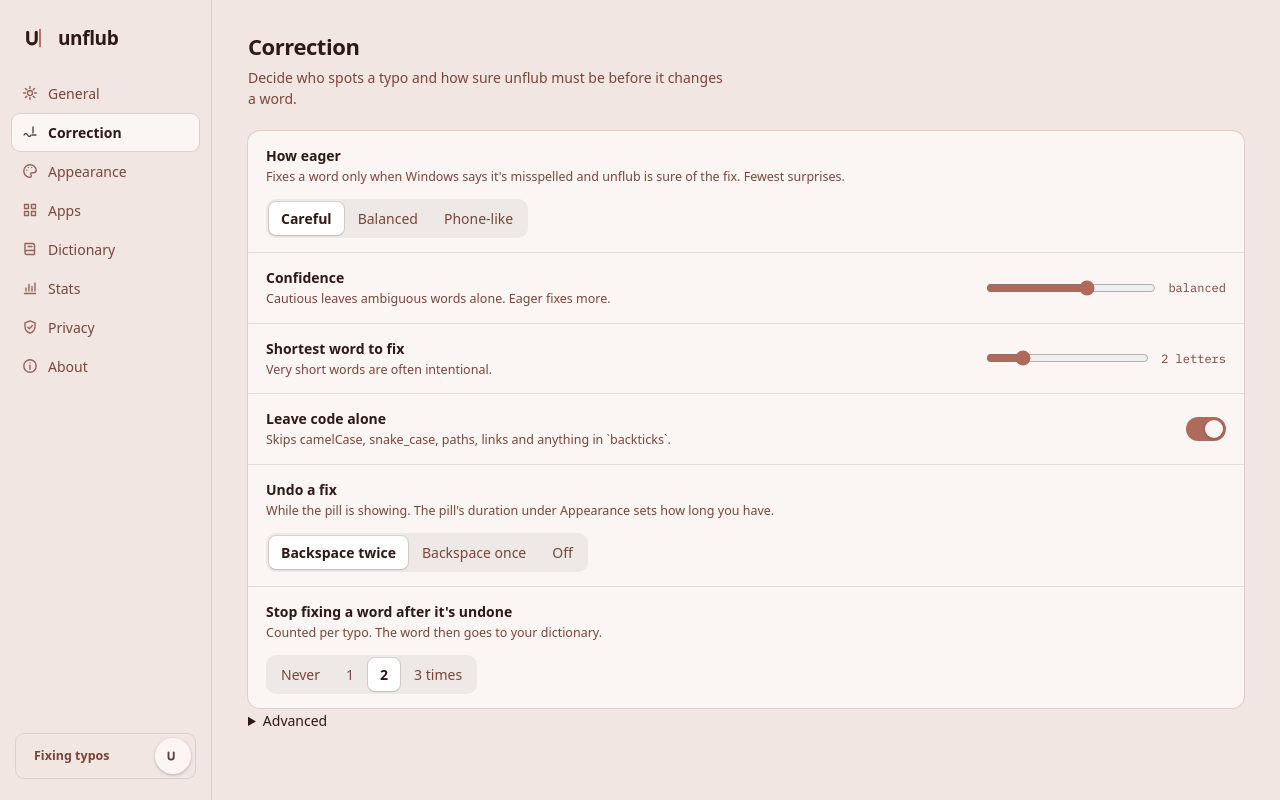
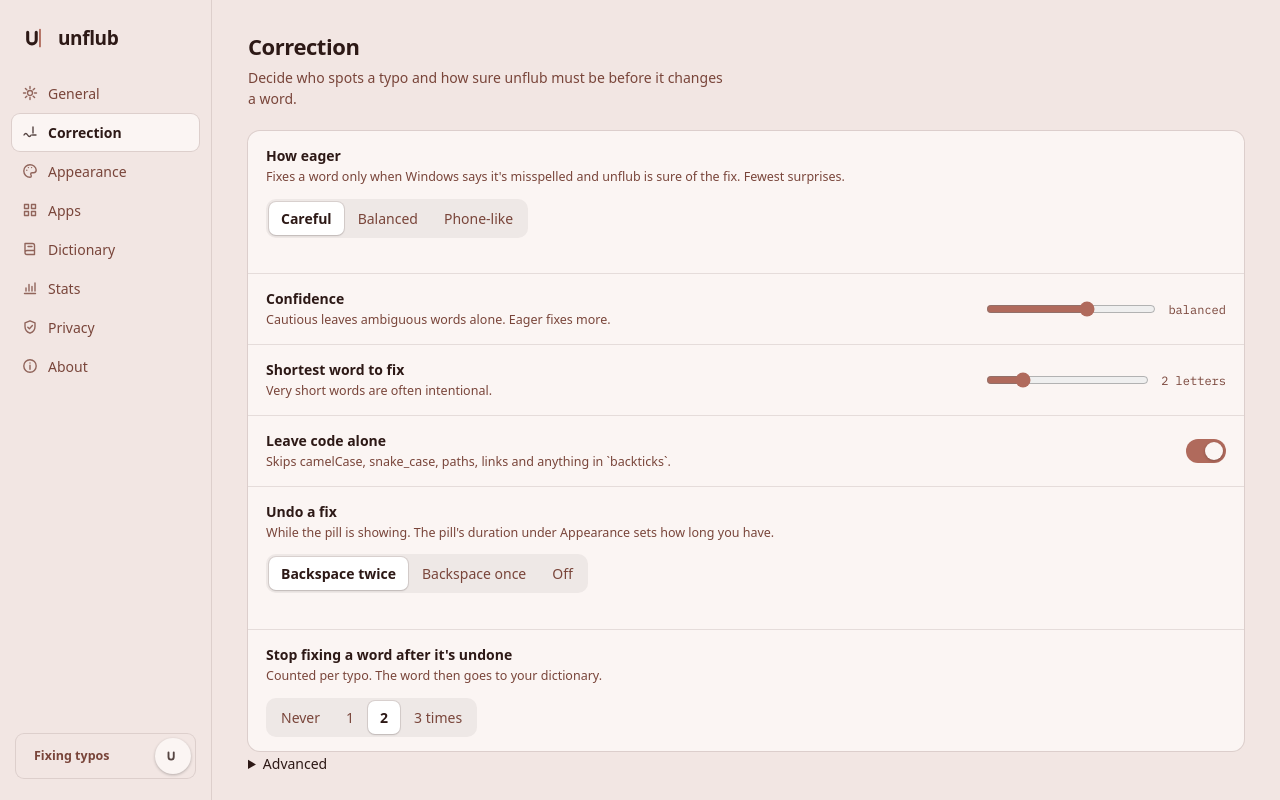
Before and after one commit to ReimagineMedias/unflub, a React (Vite) app in the folder app/: page / in a window 1280 px wide. Both pictures are taken after a click on the button "Correction". Built offline with nearby package versions, Linux system fonts and the light colour scheme.

Commit message:
fix(settings): segment hint keeps its space so the page doesn't jump
Every option's tooltip text sits in one grid cell and only the focused one is visible, so the group always reserves the tallest hint's height and nothing below moves while tabbing.

Fixes #156

```diff
--- a/app/src/components.tsx
+++ b/app/src/components.tsx
@@ -122,7 +122,8 @@ export function PowerSwitch({ checked, onChange }: { checked: boolean; onChange:
 /**
  * `title` on an option is its tooltip: the technical detail behind a plain label. The focused
  * option's title is also shown under the group and set as its description, so keyboard, touch and
- * screen reader users get it too.
+ * screen reader users get it too. Every title shares one grid cell, so the group always reserves the
+ * tallest one's height and nothing below moves while tabbing.
  */
 export function Segmented<T extends string>({ value, options, onChange, label }: {
   value: T;
@@ -132,18 +133,24 @@ export function Segmented<T extends string>({ value, options, onChange, label }:
 }) {
   const tipId = useId();
   const [focused, setFocused] = useState<T | null>(null);
-  const tip = options.find((o) => o.value === focused)?.title;
+  const tips = options.filter((o) => o.title);
   return (
     <div className="seg-group" onBlur={(e) => { if (!e.currentTarget.contains(e.relatedTarget)) setFocused(null); }}>
       <div className="seg" role="group" aria-label={label}>
         {options.map((o) => (
-          <button key={o.value} title={o.title} aria-pressed={o.value === value} aria-describedby={o.title && o.value === focused ? tipId : undefined}
+          <button key={o.value} title={o.title} aria-pressed={o.value === value} aria-describedby={o.title && o.value === focused ? `${tipId}-${o.value}` : undefined}
             onFocus={() => setFocused(o.value)} onClick={() => onChange(o.value)}>
             {o.label}
           </button>
         ))}
       </div>
-      <small className="seg-tip" id={tipId}>{tip}</small>
+      {tips.length > 0 && (
+        <div className="seg-tips">
+          {tips.map((o) => (
+            <small key={o.value} id={`${tipId}-${o.value}`} className={o.value === focused ? "on" : undefined}>{o.title}</small>
+          ))}
+        </div>
+      )}
     </div>
   );
 }
--- a/app/src/styles.css
+++ b/app/src/styles.css
@@ -119,8 +119,9 @@ main > p.lead { margin: 0 0 22px; color: var(--muted); max-width: 60ch; }
 .seg button[aria-pressed="true"] { background: var(--raised); color: var(--ink); font-weight: 600; box-shadow: 0 1px 2px rgba(0, 0, 0, 0.12), 0 0 0 1px var(--line); }
 
 .seg-group { min-width: 0; }
-.seg-tip { display: block; width: 0; min-width: 100%; max-width: 46ch; margin-top: 6px; color: var(--muted); font-size: 12.5px; }
-.seg-tip:empty { display: none; }
+.seg-tips { display: grid; width: 0; min-width: 100%; max-width: 46ch; margin-top: 6px; color: var(--muted); font-size: 12.5px; }
+.seg-tips small { grid-area: 1 / 1; visibility: hidden; }
+.seg-tips small.on { visibility: visible; }
 
 .slider { display: flex; align-items: center; gap: 12px; min-width: 240px; }
 .slider input { flex: 1; height: 24px; margin: 0; accent-color: var(--accent); }
```
